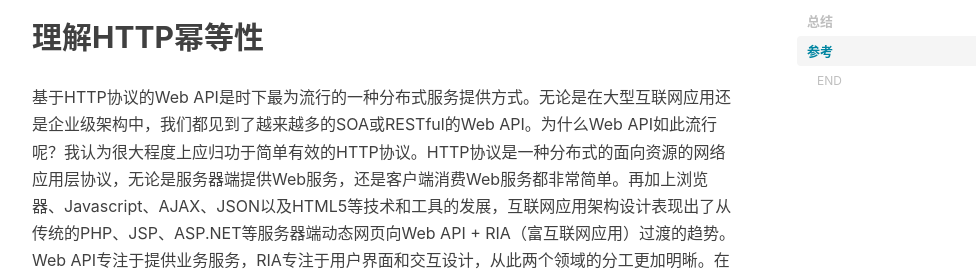
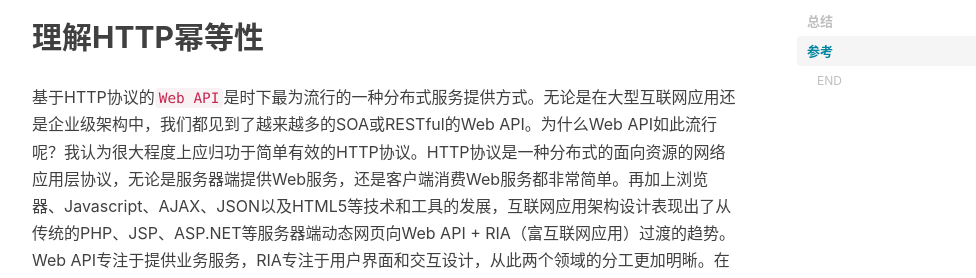
Before and after one commit to freerambo/freerambo.github.io, a Jekyll site: the page built from _posts/2017-08-02-HTTP-idempotent.markdown, in a window 1280 px wide and 900 px high, scrolled down 1053 px. Shown: the part 173-451 px from the top of the window, without its empty margins (233-1209 px from the left). Built offline with Jekyll 4.4.1, drawn with Linux system fonts in a browser that asks for light colours; nearby versions of some CDN libraries; comment, search, counter and statistics services are not loaded; some of the changed text lies outside the part shown.

```diff
--- a/_posts/2017-08-02-HTTP-idempotent.markdown
+++ b/_posts/2017-08-02-HTTP-idempotent.markdown
@@ -18,7 +18,7 @@
 
 ## 理解HTTP幂等性
 
-基于HTTP协议的Web API是时下最为流行的一种分布式服务提供方式。无论是在大型互联网应用还是企业级架构中，我们都见到了越来越多的SOA或RESTful的Web API。为什么Web API如此流行呢？我认为很大程度上应归功于简单有效的HTTP协议。HTTP协议是一种分布式的面向资源的网络应用层协议，无论是服务器端提供Web服务，还是客户端消费Web服务都非常简单。再加上浏览器、Javascript、AJAX、JSON以及HTML5等技术和工具的发展，互联网应用架构设计表现出了从传统的PHP、JSP、ASP.NET等服务器端动态网页向Web API + RIA（富互联网应用）过渡的趋势。Web API专注于提供业务服务，RIA专注于用户界面和交互设计，从此两个领域的分工更加明晰。在这种趋势下，Web API设计将成为服务器端程序员的必修课。然而，正如简单的Java语言并不意味着高质量的Java程序，简单的HTTP协议也不意味着高质量的Web API。要想设计出高质量的Web API，还需要深入理解分布式系统及HTTP协议的特性。
+基于HTTP协议的`Web API`是时下最为流行的一种分布式服务提供方式。无论是在大型互联网应用还是企业级架构中，我们都见到了越来越多的SOA或RESTful的Web API。为什么Web API如此流行呢？我认为很大程度上应归功于简单有效的HTTP协议。HTTP协议是一种分布式的面向资源的网络应用层协议，无论是服务器端提供Web服务，还是客户端消费Web服务都非常简单。再加上浏览器、Javascript、AJAX、JSON以及HTML5等技术和工具的发展，互联网应用架构设计表现出了从传统的PHP、JSP、ASP.NET等服务器端动态网页向Web API + RIA（富互联网应用）过渡的趋势。Web API专注于提供业务服务，RIA专注于用户界面和交互设计，从此两个领域的分工更加明晰。在这种趋势下，Web API设计将成为服务器端程序员的必修课。然而，正如简单的Java语言并不意味着高质量的Java程序，简单的HTTP协议也不意味着高质量的Web API。要想设计出高质量的Web API，还需要深入理解分布式系统及HTTP协议的特性。
 
 ## 幂等性定义
 
```
